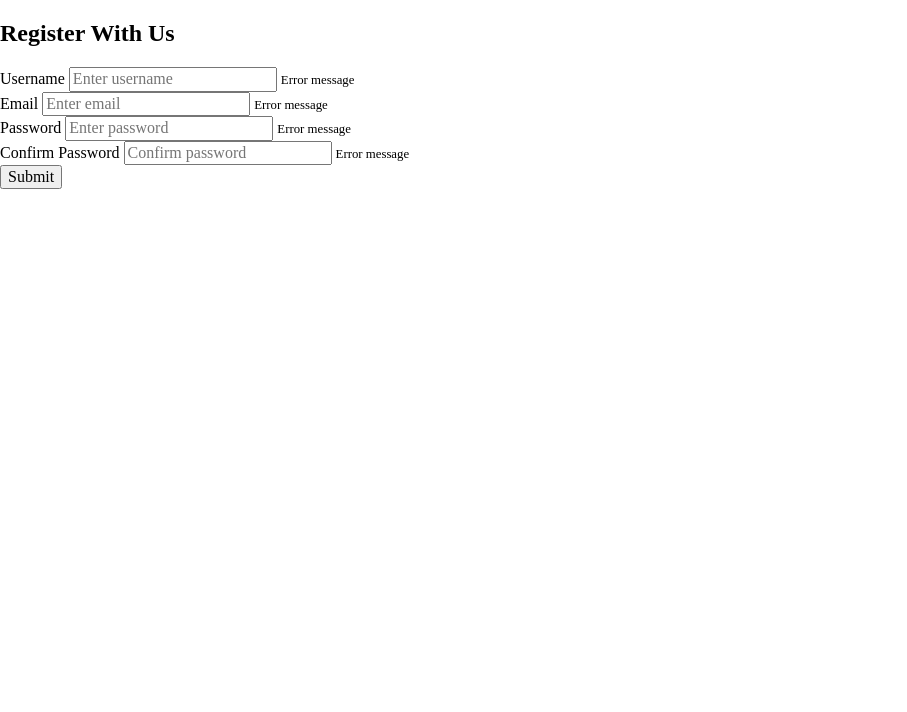
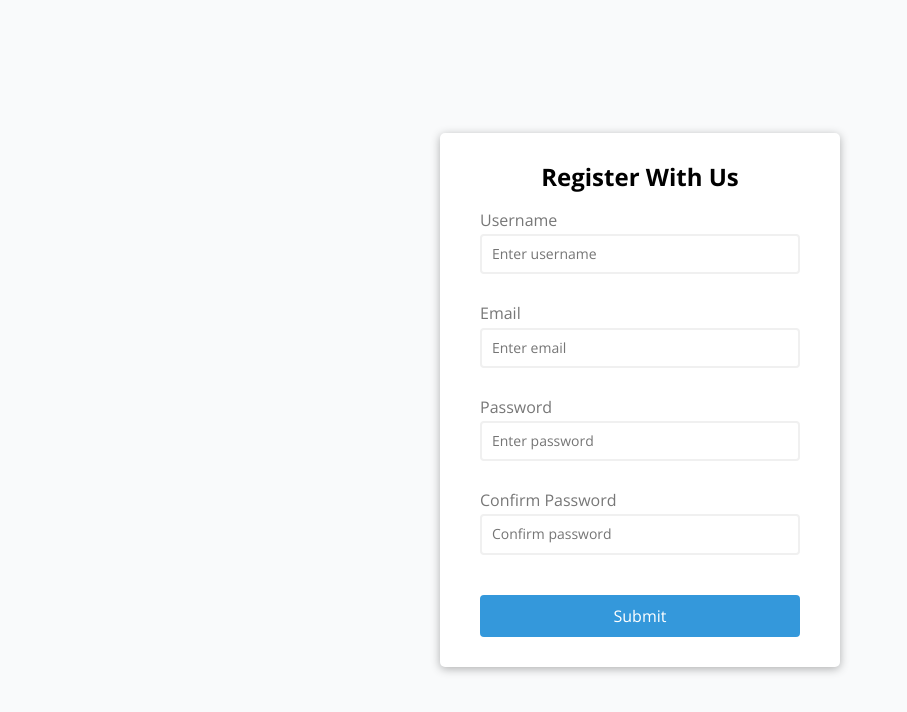
Before and after one commit to bycarlosgamez/mini-projects, a plain HTML site: page 01-form-validator/index.html in a window 1280 px wide. Shown: the whole page, without its empty margins (0-907 px from the left). Drawn offline with nearby package versions, Linux system fonts and the light colour scheme.

Commit message:
created styles

```diff
--- a/01-form-validator/css/style.css
+++ b/01-form-validator/css/style.css
@@ -1,18 +1,121 @@
+@import url('https://fonts.googleapis.com/css2?family=Open+Sans:ital,wght@0,300;0,400;0,500;0,600;0,700;0,800;1,300;1,400;1,500;1,600;1,700;1,800&display=swap');
+
 /******************************************
-/* CSS
+/* CUSTOM PROPERTIES
+/*******************************************/
+
+:root {
+  --success-color: #2ecc71;
+  --error-color: #e74c3c;
+}
+
+/******************************************
+/* CSS SETUP
 /*******************************************/
 
 /* Box Model Hack */
-*{
+* {
   box-sizing: border-box;
 }
 
+body {
+  background-color: #f9fafb;
+  font-family: 'Open Sans', sans-serif;
+  display: flex;
+  align-items: center;
+  justify-content: center;
+  min-height: 100vh;
+}
+
+h2 {
+  text-align: center;
+  margin: 0 0 20px;
+}
+
 /******************************************
-/* LAYOUT
+/* COMPONENTS
 /*******************************************/
 
+.button {
+  cursor: pointer;
+  background-color: #3498db;
+  border: 2px solid #3498db;
+  border-radius: 4px;
+  color: #fff;
+  display: block;
+  font-size: 1rem;
+  padding: 0.625em;
+  margin-top: 20px;
+  width: 100%;
+}
 
+.button:hover {
+  color: #3498db;
+  background-color: #fff;
+  transition: color 1000ms ease;
+  transition: background-color 1000ms ease;
+}
+
+/******************************************
+/* MAIN STYLES
+/*******************************************/
+
+.container  {
+  background-color: #fff;
+  border-radius: 5px;
+  box-shadow: 0 2px 10px rgba(0, 0, 0, 0.3);
+  width: min(400px, 85%);
+}
+
+.form {
+  padding: 30px 40px;
+}
+
+.form-control {
+  margin-bottom: 10px;
+  padding-bottom: 20px;
+  position: relative;
+}
+
+.form-control label {
+  color: #777;
+  display: block;
+  margin-bottom: 5px;
+}
+
+.form-control input {
+  border: 2px solid #f0f0f0;
+  border-radius: 4px;
+  display: block;
+  width: 100%;
+  padding: 10px;
+  font-size: 0.875rem;
+}
 
 /******************************************
 /* ADDITIONAL STYLES
 /*******************************************/
+.form-control input:focus {
+  outline: 0;
+  border-color: #777;
+}
+
+.form-control.success input {
+  border-color: var(--success-color);
+}
+
+.form-control.error input {
+  border-color: var(--error-color);
+}
+
+.form-control small {
+  color: var(--error-color);
+  position: absolute;
+  bottom: 0;
+  left: 0;
+  visibility: hidden;
+}
+
+.form-control.error small {
+  visibility: visible;
+}
--- a/01-form-validator/index.html
+++ b/01-form-validator/index.html
@@ -36,7 +36,7 @@
 					<input type="text" id="password2" placeholder="Confirm password">
 					<small>Error message</small>
 				</div>
-				<button>Submit</button>
+				<button class="button">Submit</button>
 			</form>
 		</div>
 
```
Also changed, not shown: 1 other file.
